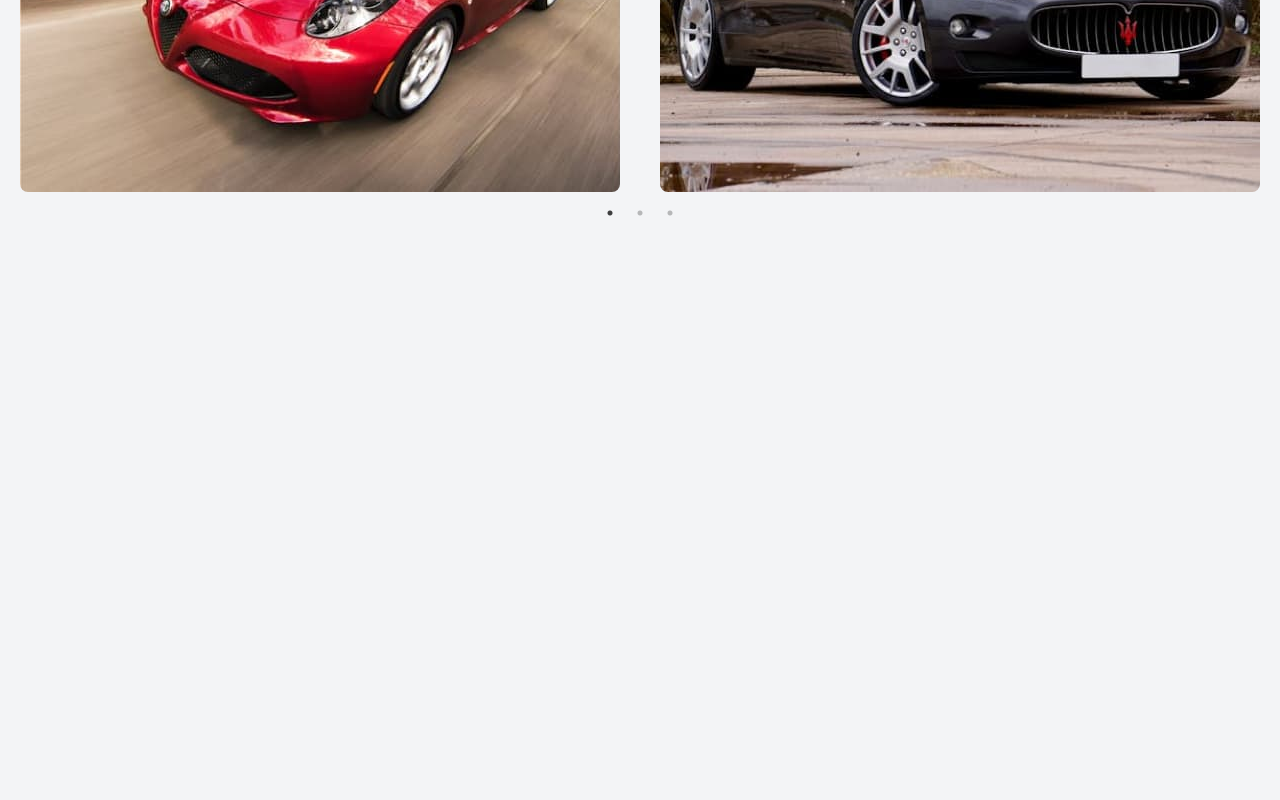
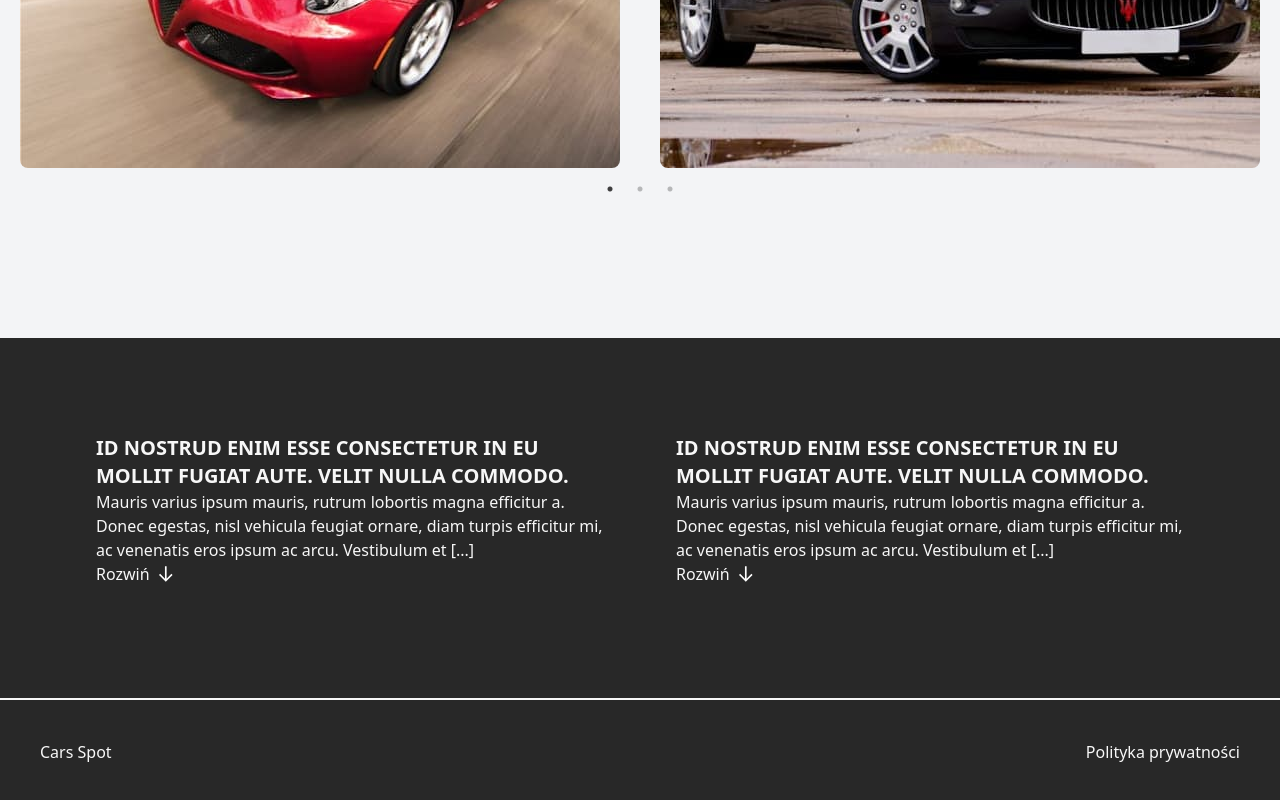
Before and after one commit to KarolinaIvanitska/Cars_Spot, a React (Vite) app: page / in a window 1280 px wide. Shown: the part 1320-2120 px from the top of the page. Before the commit the page ends 1786 px from the top, so only its background shows below. Built offline with nearby package versions, Linux system fonts and the light colour scheme.

Commit message:
Add styles to SEO section and footer

```diff
--- a/src/App.jsx
+++ b/src/App.jsx
@@ -2,6 +2,7 @@ import "./App.css";
 import Footer from "./components/Footer/Footer";
 import Headers_presentation from "./components/Headers_presentation/Headers_presentation";
 import Hero from "./components/Hero/Hero";
+import SEO from "./components/SEO/SEO.JSX";
 
 function App() {
   return (
@@ -9,6 +10,9 @@ function App() {
       <div className="container mx-auto pt-5 pb-10px">
         <Hero />
         <Headers_presentation />
+      </div>
+      <div className="background-color mx-auto">
+        <SEO />
         <Footer />
       </div>
     </>
--- a/src/components/Car_Gallery/Car_Gallery.jsx
+++ b/src/components/Car_Gallery/Car_Gallery.jsx
@@ -12,7 +12,7 @@ const Car_Gallery = ({ data = [] }) => {
   };
 
   return (
-    <div className="h-screen pt-20 w-[100%]">
+    <div className="h-[601px] pt-14 w-[100%]">
       <div className="m-auto">
         <Slider {...settings}>
           {data.map((item, index) => {
--- a/src/components/Footer/Footer.jsx
+++ b/src/components/Footer/Footer.jsx
@@ -1,5 +1,14 @@
 const Footer = () => {
-  return <div></div>;
+  return (
+    <footer className="bg-text-color border-t-2 border-background-color">
+      <div className="flex justify-between p-10">
+        <a href="/" className="text-background-color">
+          Cars Spot
+        </a>
+        <a className="text-background-color">Polityka prywatności</a>
+      </div>
+    </footer>
+  );
 };
 
 export default Footer;
--- a/src/components/Headers_presentation/Headers_presentation.jsx
+++ b/src/components/Headers_presentation/Headers_presentation.jsx
@@ -8,9 +8,9 @@ const Headers_presentation = () => {
     setSelectedCarType(type);
   };
   return (
-    <section className="h-screen">
+    <section className="h-[678px] mb-40">
       <h1 className="text-xl text-logo-color mb-3">Prezentacja firmy</h1>
-      <h2 className="text-3xl font-bold uppercase text-start   max-w-2xl text-text-color-2 mb-10">
+      <h2 className="text-3xl font-bold uppercase text-start max-w-2xl text-text-color-2 mb-10">
         Zobacz naszą galerie zdjęć
       </h2>
       <div className="flex space-x-4 mb-6">
--- a/src/components/Hero/Hero.jsx
+++ b/src/components/Hero/Hero.jsx
@@ -19,7 +19,7 @@ const Hero = () => {
       </div>
       <Navigation />
       <div className="flex flex-col m-auto">
-        <h1 className="text-5xl font-bold uppercase text-start  pt-20 pb-10 max-w-2xl text-text-color">
+        <h1 className="text-5xl  font-bold uppercase text-start  pt-20 pb-10 max-w-2xl text-text-color">
           Sprzedajemy samochody z Europy
         </h1>
         <p className="text-start max-w-xl pb-10 w-80 text-text-color">
@@ -33,7 +33,7 @@ const Hero = () => {
           </li>
           <li>
             <button className="bg-white-700 text-blue-700 p-3 rounded-lg w-48  border-blue-700 border-2 transition duration-300 ease-in-out transform hover:bg-background-color hover:text-logo-color hover:border-blue-700 hover:scale-105">
-              Zadzwoń do nas
+              <a href="tel:+48 123 456 789">Zadzwoń do nas</a>
             </button>
           </li>
         </ul>
--- /dev/null
+++ b/src/components/SEO/SEO.jsx
@@ -0,0 +1,75 @@
+import { Icon } from "../../icons/Icon";
+import { useState } from "react";
+
+const SEO = () => {
+  const [isTextVisible1, setIsTextVisible1] = useState(false);
+  const [isTextVisible2, setIsTextVisible2] = useState(false);
+
+  const toggleText1 = () => setIsTextVisible1(!isTextVisible1);
+  const toggleText2 = () => setIsTextVisible2(!isTextVisible2);
+
+  return (
+    <section className="bg-text-color p-20 ">
+      <div>
+        <ul className="flex gap-10">
+          <li className="flex-1 min-h-[200px]  p-4 relative">
+            <h2 className="text-xl font-bold uppercase mw-2md text-background-color">
+              Id nostrud enim esse consectetur in eu mollit fugiat aute. Velit
+              nulla commodo.
+            </h2>
+            <p className="text-background-color">
+              Mauris varius ipsum mauris, rutrum lobortis magna efficitur a.
+              Donec egestas, nisl vehicula feugiat ornare, diam turpis efficitur
+              mi, ac venenatis eros ipsum ac arcu. Vestibulum et [...]
+              {isTextVisible1 && (
+                <span>
+                  Mauris varius ipsum mauris, rutrum lobortis magna efficitur a.
+                  Donec egestas, nisl vehicula feugiat ornare, diam turpis
+                  efficitur mi, ac venenatis eros ipsum ac arcu.
+                </span>
+              )}
+            </p>
+            <button
+              onClick={toggleText1}
+              className="text-background-color flex gap-2 items-center cursor-pointer hover:text-logo-color"
+            >
+              {isTextVisible1 ? "Zwiń" : "Rozwiń"}
+              <Icon
+                id={isTextVisible1 ? "arrow-up" : "arrow-down"}
+                size={16}
+                className={"text-background-color"}
+              />
+            </button>
+          </li>
+          <li className="flex-1 min-h-[200px]  p-4 relative">
+            <h2 className="text-xl font-bold uppercase mw-2md text-background-color">
+              Id nostrud enim esse consectetur in eu mollit fugiat aute. Velit
+              nulla commodo.
+            </h2>
+            <p className="text-background-color">
+              Mauris varius ipsum mauris, rutrum lobortis magna efficitur a.
+              Donec egestas, nisl vehicula feugiat ornare, diam turpis efficitur
+              mi, ac venenatis eros ipsum ac arcu. Vestibulum et [...]
+              {isTextVisible2 && (
+                <span>
+                  Mauris varius ipsum mauris, rutrum lobortis magna efficitur a.
+                  Donec egestas, nisl vehicula feugiat ornare, diam turpis
+                  efficitur mi, ac venenatis eros ipsum ac arcu.
+                </span>
+              )}
+            </p>
+            <button
+              onClick={toggleText2}
+              className="text-background-color flex gap-2 items-center cursor-pointer hover:text-logo-color"
+            >
+              {isTextVisible2 ? "Zwiń" : "Rozwiń"}
+              <Icon id={isTextVisible2 ? "arrow-up" : "arrow-down"} size={16} />
+            </button>
+          </li>
+        </ul>
+      </div>
+    </section>
+  );
+};
+
+export default SEO;
```
Also changed, not shown: src/icons/sprite.svg.
